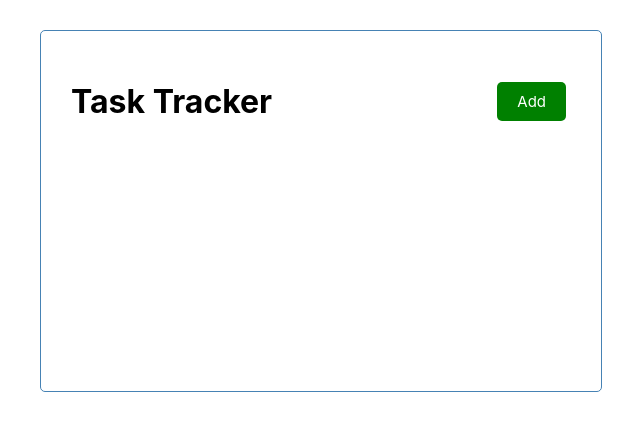
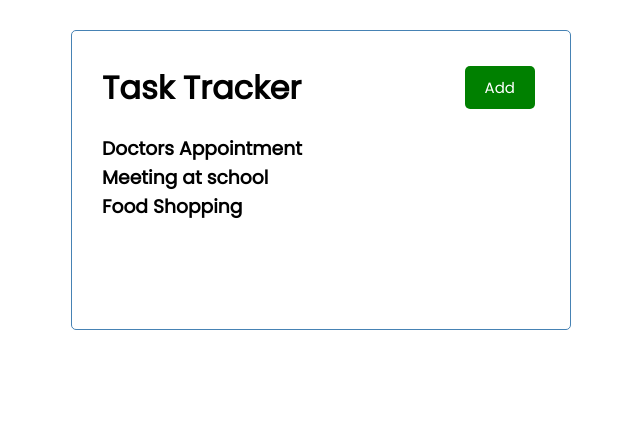
Before and after one commit to chriscervenka/react-task-tracker, a React (Create React App) app: page / in a window 1280 px wide. Shown: the top 430 px of the page, without its empty margins (319-959 px from the left). Built offline with nearby package versions, Linux system fonts and the light colour scheme.

Commit message:
commitment Task

```diff
--- a/src/App.js
+++ b/src/App.js
@@ -4,24 +4,39 @@
 // import React from 'react'
 // import Button from "./components/Button";
 import Header from "./components/Header";
+import Tasks from "./components/Tasks";
+import { useState } from "react"
 
-function App() {
-
+const App = () => {
+  const [tasks, setTasks] = useState([
+    {
+        id: 1,
+        text: 'Doctors Appointment',
+        day: 'Feb 5th at 2:30pm',
+        reminder: true
+    },
+    {
+        id: 2,
+        text: 'Meeting at school',
+        day: 'Feb 6th at 1:30pm',
+        reminder: true
+    },
+    {
+        id: 3,
+        text: 'Food Shopping',
+        day: 'Feb 5th at 2:30pm',
+        reminder: false
+    }
+  ])
 
   return (
     <div className="container">
       <Header />
-
+      <Tasks tasks={tasks} />
     </div>
 
 
   );
 }
 
-// class App extends React.Component {
-//   render() {
-//     return <h1>Hello from a class</h1>
-//   }
-// }
-
 export default App;
--- /dev/null
+++ b/src/components/Tasks.js
@@ -0,0 +1,15 @@
+// import { useState } from "react"
+
+const Tasks = ({tasks}) => {
+
+    return (
+
+        <>
+            {tasks.map((task) => (
+                <h3 key={task.id}>{task.text}</h3>
+            ))}
+        </>
+    )
+}
+
+export default Tasks
--- a/src/index.css
+++ b/src/index.css
@@ -1,10 +1,14 @@
+@import url('https://fonts.googleapis.com/css2?family=Poppins:wght@300;400&display=swap');
+
+
+* {
+  box-sizing: border-box;
+  margin: 0;
+  padding: 0;
+}
+
 body {
-  margin: 0;
-  font-family: -apple-system, BlinkMacSystemFont, 'Segoe UI', 'Roboto', 'Oxygen',
-    'Ubuntu', 'Cantarell', 'Fira Sans', 'Droid Sans', 'Helvetica Neue',
-    sans-serif;
-  -webkit-font-smoothing: antialiased;
-  -moz-osx-font-smoothing: grayscale;
+  font-family: 'Poppins', sans-serif;
 }
 
 code {
@@ -42,3 +46,73 @@
   font-size: 15px;
   font-family: inherit;
 }
+
+.btn:focus {
+  outline: none;
+}
+
+.btn:active {
+  transform: scale(0.98);
+}
+
+.btn-block {
+  display: block;
+  width: 100%;
+}
+
+.task {
+  background: #f4f4f4;
+  margin: 5px;
+  padding: 10px 20px;
+  cursor: pointer;
+}
+
+.task.reminder {
+  border-left: 5px solid green;
+}
+
+.task h3 {
+  display: flex;
+  align-items: center;
+  justify-content: space-between;
+}
+
+.add-form {
+  margin-bottom: 40px;
+}
+
+.form-control {
+  margin: 20px 0;
+}
+
+.form-control label {
+  display: block;
+}
+
+.form-control input {
+  width: 100%;
+  height: 40px;
+  margin: 5px;
+  padding: 3px 7px;
+  font-size: 17px;
+}
+
+.form-control-check {
+  display: flex;
+  align-items: center;
+  justify-content: space-between;
+}
+
+.form-control-check label {
+  flex: 1;
+}
+
+.form-control-check input {
+  flex: 2;
+  height: 20px;
+}
+
+footer {
+  margin-top: 30px;
+  text-align: center;
+}
```
Also changed, not shown: src/components/Task.js (added, +14 -0 lines).
